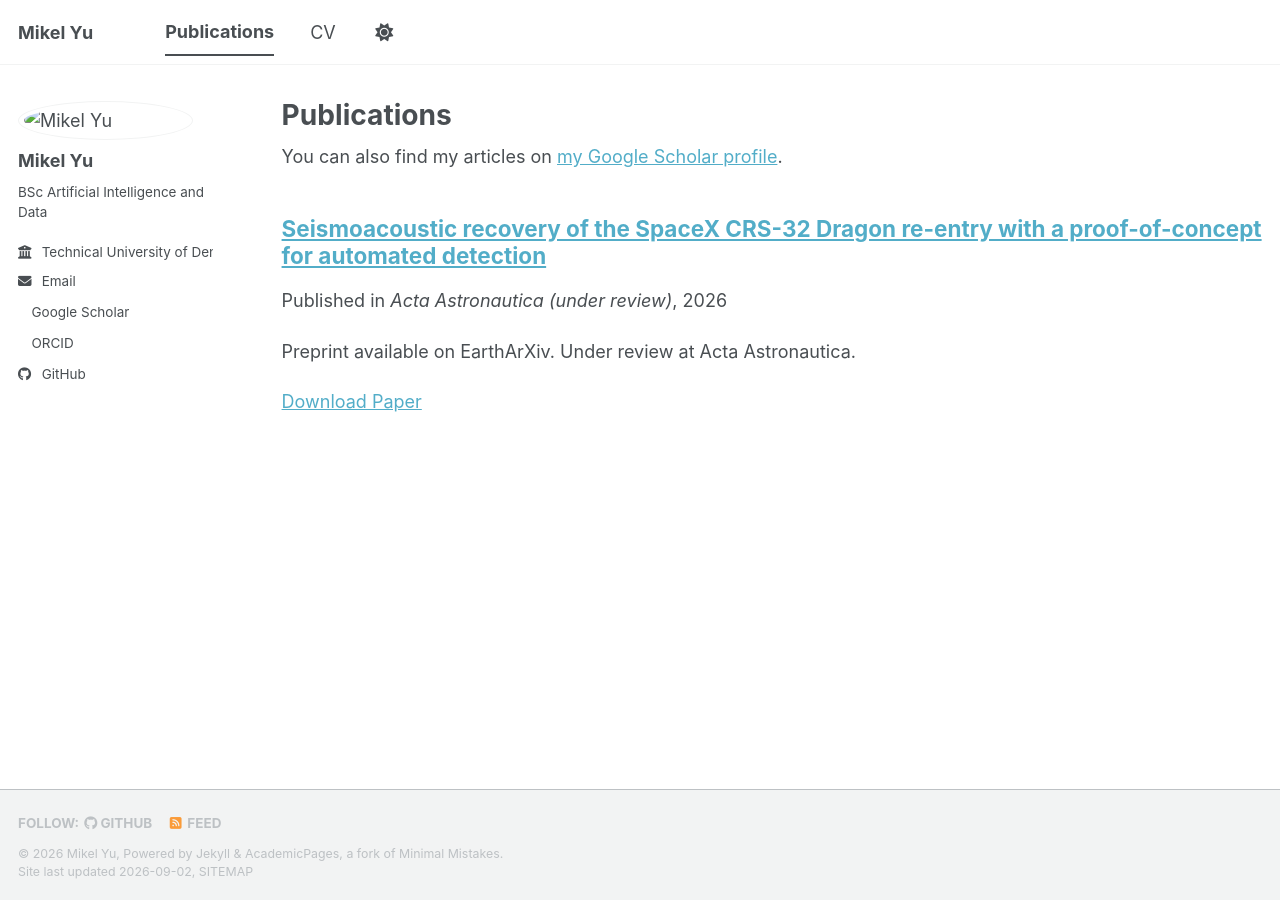
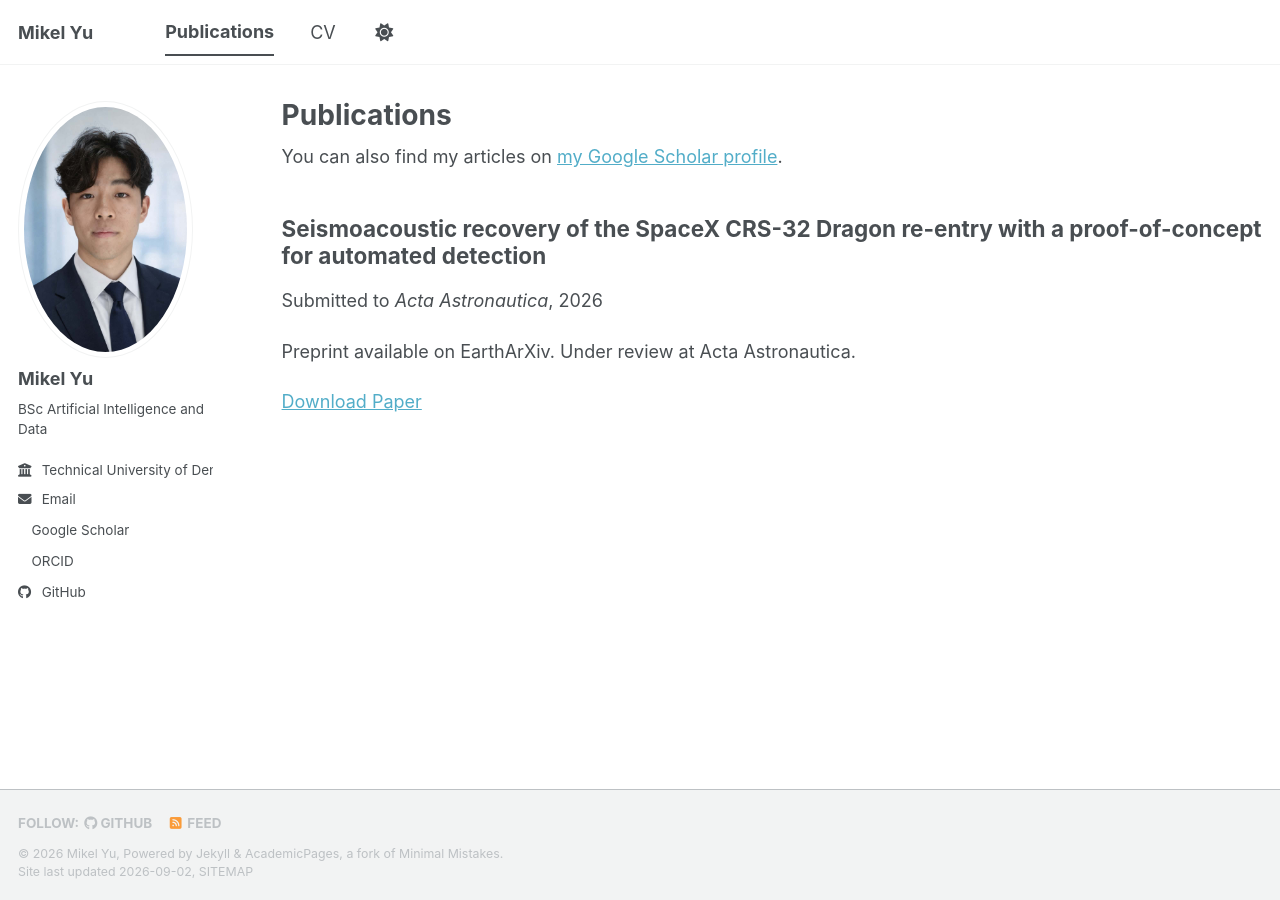
Before and after one commit to Mikel-Yu/Mikel-Yu.github.io, a Jekyll site: the page built from _pages/publications.html, in a window 1280 px wide. Built offline with Jekyll 4.4.1, drawn with Linux system fonts in a browser that asks for light colours; a style sheet for code colours, icons or effects is not loaded.

Commit message:
Update avatar path in config, enhance publication display logic, and modify CV page for better user experience

```diff
--- a/_config.yml
+++ b/_config.yml
@@ -22,7 +22,7 @@ repository               : "Mikel-Yu/Mikel-Yu.github.io"
 #               Additional customization can be done by editing /_includes/author-profile.html
 author:
   # Biographic information
-  avatar           : "images/profile.jpg"
+  avatar           : "profile.jpg"
   name             : "Mikel Yu"
   pronouns         : # example: "she/her"
   bio              : "BSc Artificial Intelligence and Data"
--- a/_includes/archive-single.html
+++ b/_includes/archive-single.html
@@ -27,7 +27,9 @@
     {% endif %}
 
     <h2 class="archive__item-title" itemprop="headline">
-      {% if post.link %}
+      {% if post.collection == 'publications' %}
+        {{ title }}
+      {% elsif post.link %}
         <a href="{{ post.link }}">{{ title }}</a> <a href="{{ base_path }}{{ post.url }}" rel="permalink"><i class="fa fa-link" aria-hidden="true" title="permalink"></i><span class="sr-only">Permalink</span></a>
       {% else %}
         <a href="{{ base_path }}{{ post.url }}" rel="permalink">{{ title }}</a>
@@ -41,7 +43,11 @@
         {% if post.collection == 'teaching' %}
           <p> {{ post.type }}, <i>{{ post.venue }}</i>, {{ post.date | default: "1900-01-01" | date: "%Y" }} </p>
         {% elsif post.collection == 'publications' %}
-          <p>Published in <i>{{ post.venue }}</i>, {{ post.date | default: "1900-01-01" | date: "%Y" }} </p>
+          {% if post.submitted %}
+            <p>Submitted to <i>{{ post.venue }}</i>, {{ post.date | default: "1900-01-01" | date: "%Y" }} </p>
+          {% else %}
+            <p>Published in <i>{{ post.venue }}</i>, {{ post.date | default: "1900-01-01" | date: "%Y" }} </p>
+          {% endif %}
         {% elsif post.date %}
          <p class="page__date"><strong><i class="fa fa-fw fa-calendar" aria-hidden="true"></i> {{ site.data.ui-text[site.locale].date_label | default: "Published:" }}</strong> <time datetime="{{ post.date | default: "1900-01-01" | date_to_xmlschema }}">{{ post.date | default: "1900-01-01" | date: "%B %d, %Y" }}</time></p>
         {% endif %}
--- a/_publications/2026-01-01-crs32-seismoacoustic.md
+++ b/_publications/2026-01-01-crs32-seismoacoustic.md
@@ -5,7 +5,8 @@ category: manuscripts
 permalink: /publications/crs32-seismoacoustic/
 excerpt: 'Preprint available on EarthArXiv. Under review at Acta Astronautica.'
 date: 2026-01-01
-venue: 'Acta Astronautica (under review)'
+venue: 'Acta Astronautica'
+submitted: true
 paperurl: 'https://eartharxiv.org/repository/view/14763/'
 ---
 This paper is available as a preprint on [EarthArXiv](https://eartharxiv.org/repository/view/14763/). It is currently under review at *Acta Astronautica*.
```
Also changed, not shown: _pages/cv.md (+2 -4 lines).
